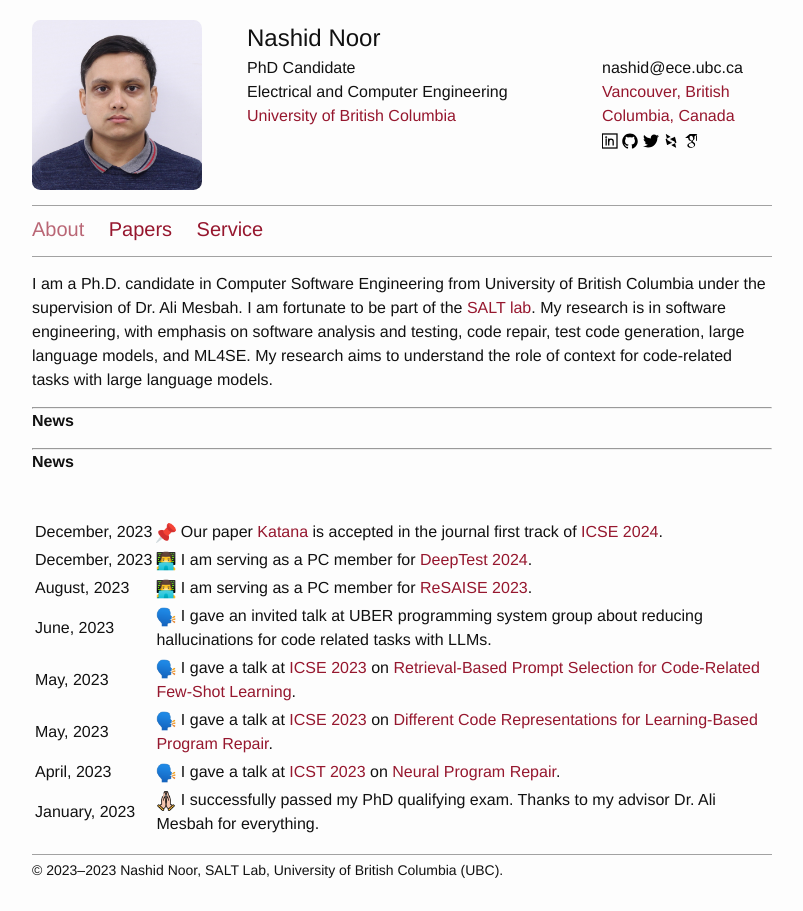
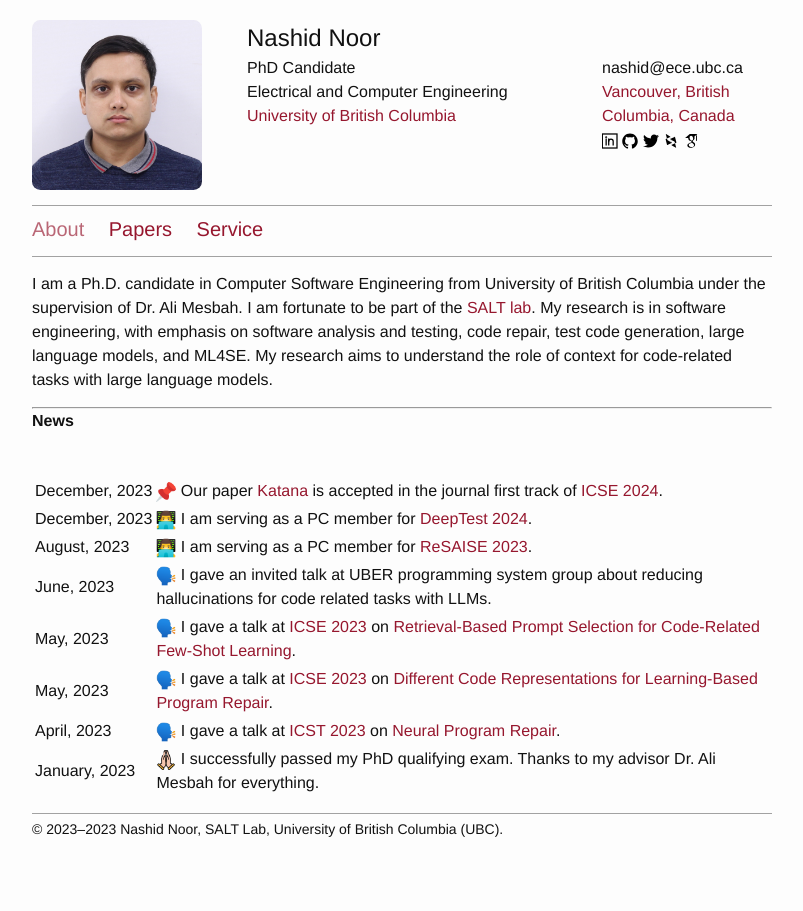
Before and after one commit to nashid/nashid.github.io, a Jekyll site: the page built from index.md, in a window 1280 px wide. Shown: the whole page, without its empty margins (238-1041 px from the left). Built offline with Jekyll 4.4.1, drawn with Linux system fonts in a browser that asks for light colours.

Commit message:
try to fix formatting

```diff
--- a/index.md
+++ b/index.md
@@ -13,11 +13,7 @@
 ---
 **News**
 
-
----
-**News**
-
-|||
+|&nbsp;|&nbsp;|
 |---|---|
 | December,&nbsp;2023 | <img src="./resources/images/icon-pin.png" width="20" height="20"> Our paper [Katana](https://nashid.github.io/resources/papers/katana-tosem23.pdf) is accepted in the journal first track of [ICSE 2024](https://conf.researchr.org/home/icse-2024).                             |
 | December,&nbsp;2023 | <img src="./resources/images/icon-paper-review.png" width="20" height="20"> I am serving as a PC member for [DeepTest 2024](https://conf.researchr.org/home/icse-2024/deeptest-2024).                                                                                             |
```
